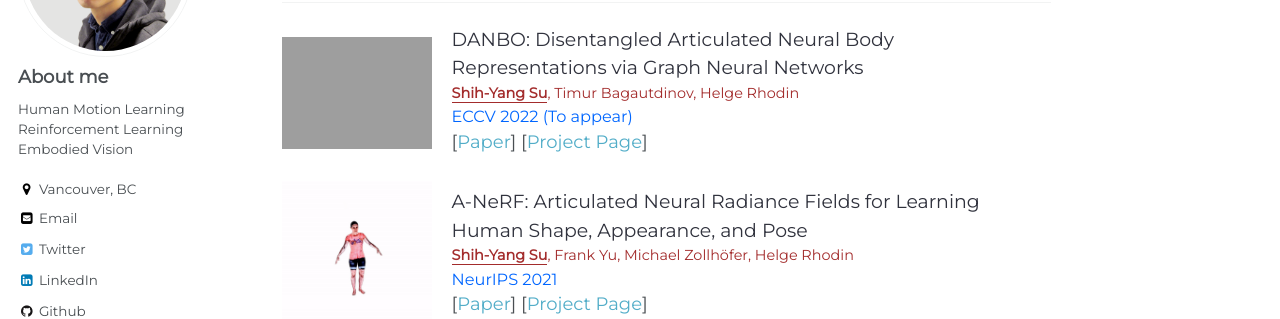
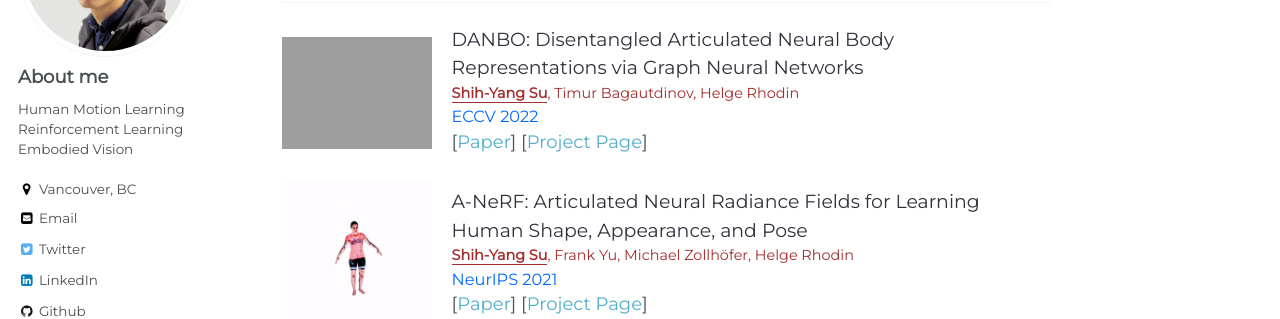
Before and after one commit to LemonATsu/LemonATsu.github.io, a Jekyll site: the page built from _pages/about.md, in a window 1280 px wide and 900 px high, scrolled down 520 px. Shown: the part 154-473 px from the top of the window. Built offline with Jekyll 4.4.1, drawn with Linux system fonts in a browser that asks for light colours.

Commit message:
eccv eccv

```diff
--- a/_pages/about.md
+++ b/_pages/about.md
@@ -28,7 +28,7 @@ During my study, I am fortunate to have opportunities to work with [Dr. Michael
     <div class="pub-content">
         <div class="pub-title">DANBO: Disentangled Articulated Neural Body Representations via Graph Neural Networks</div>
         <div class="pub-author"><b>Shih-Yang Su</b>, Timur Bagautdinov, Helge Rhodin</div>
-        <div class="pub-conf">ECCV 2022 (To appear)</div>
+        <div class="pub-conf">ECCV 2022</div>
         [<a href="https://arxiv.org/abs/2205.01666">Paper</a>]
         [<a href="https://lemonatsu.github.io/danbo/">Project Page</a>]
     </div>
```
